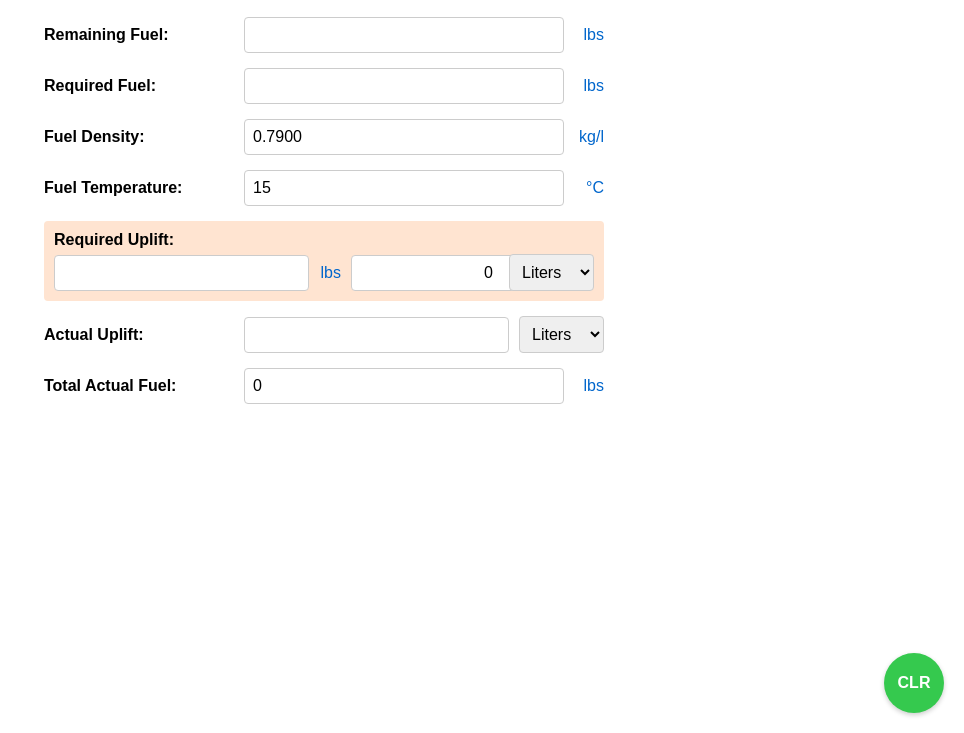
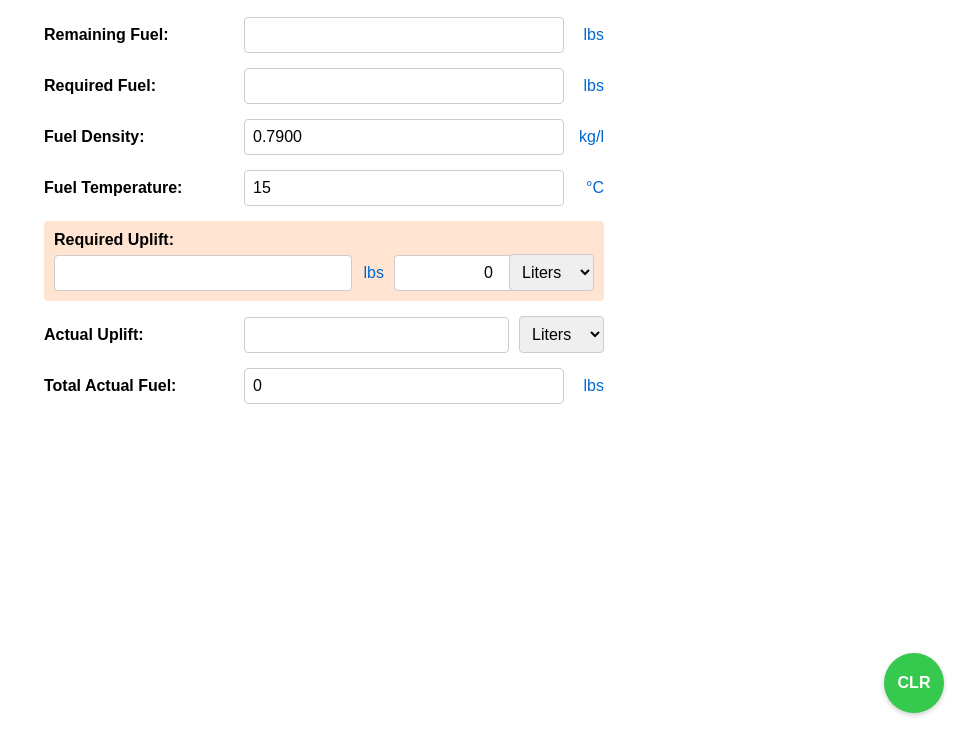
Before and after one commit to FastFalcon7/fuel-pwa, a plain HTML site: page index.html in a window 1280 px wide. Shown: the part 67-800 px from the top of the page, without its empty margins (316-1280 px from the left). Drawn offline with Linux system fonts and the light colour scheme.

Commit message:
Este dalsie zuzenie1 Uplift required

```diff
--- a/index.html
+++ b/index.html
@@ -71,7 +71,7 @@
         #requiredUpliftGroup .input-container {
             margin-top: 5px;
             display: grid;
-            grid-template-columns: 0.8fr 40px 0.5fr 85px;
+            grid-template-columns: 0.8fr 40px 0.3fr 85px;
             gap: 10px;
             align-items: center;
         }
```
